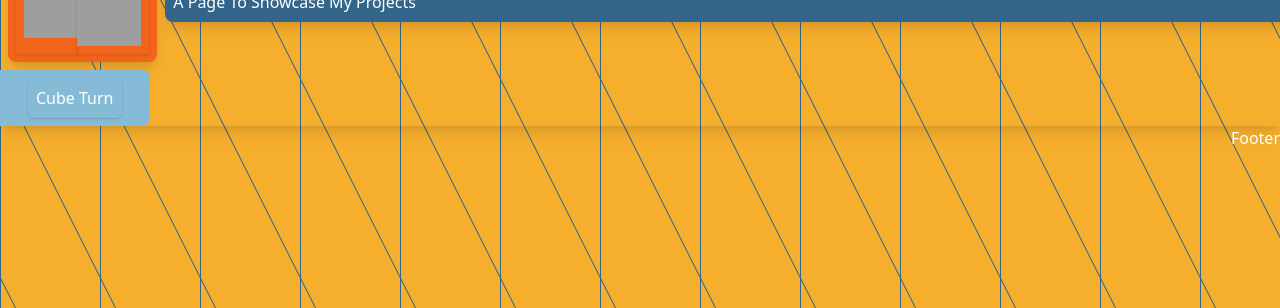
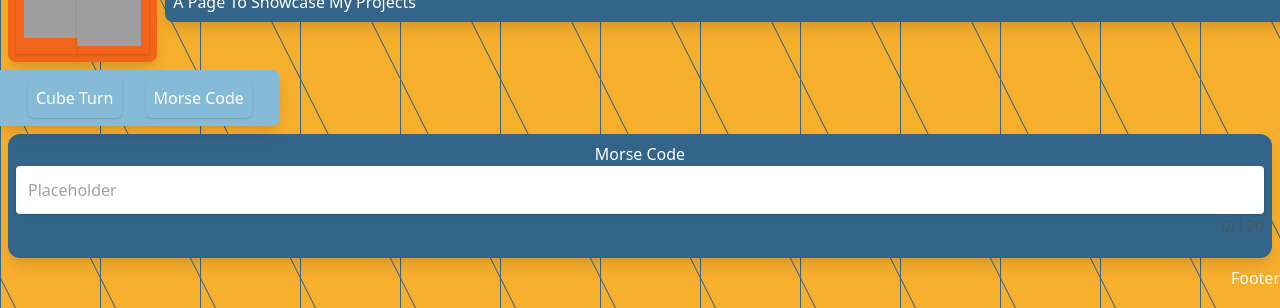
Before and after one commit to maxazillion/React-Projects, a React (Create React App) app: page /MorseCode in a window 1280 px wide. Shown: the part 122-430 px from the top of the page. Built offline with nearby package versions, Linux system fonts and the light colour scheme; grey boxes are pictures that could not be loaded.

Commit message:
add text field for morse code, with char checking

```diff
--- a/src/App.js
+++ b/src/App.js
@@ -1,7 +1,7 @@
 import { BrowserRouter as Router, Route, Switch } from "react-router-dom";
 import "./App.css";
 import { Footer, Header, NavBar } from "./components";
-import { CubeTurn } from "./pages";
+import { CubeTurn, MorseCode } from "./pages";
 
 function App() {
   return (
@@ -15,6 +15,11 @@
               <CubeTurn />
             </Route>
           </Switch>
+          <Switch>
+            <Route path="/MorseCode">
+              <MorseCode />
+            </Route>
+          </Switch>
         </Router>
       </div>
       <Footer />
--- a/src/components/NavBar/index.js
+++ b/src/components/NavBar/index.js
@@ -5,12 +5,17 @@
 
 function NavBar() {
   return (
-    <div className="flex shadow-lg">
+    <div className="flex">
       <nav>
-        <ul className="flex gap-2 DarkSkyBlue rounded-r-lg pl-5 pr-5  max-w-full">
+        <ul className="flex gap-2 DarkSkyBlue rounded-r-lg pl-5 pr-5  max-w-full shadow-lg">
           <li>
             <Link className={linkClass} to="./CubeTurn">
               Cube Turn
+            </Link>
+          </li>
+          <li>
+            <Link className={linkClass} to="./MorseCode">
+              Morse Code
             </Link>
           </li>
         </ul>
--- /dev/null
+++ b/src/pages/MorseCode/index.js
@@ -0,0 +1,35 @@
+import { useState } from "react";
+
+function MorseCode() {
+  const [charUsed, setCharUsed] = useState(0);
+  const maxChar = "120";
+
+  function handleType(event) {
+    if (event.target.value.length > maxChar) {
+      event.target.value = event.target.value.slice(0, -1);
+    }
+    setCharUsed(event.target.value.length);
+  }
+
+  return (
+    <div className="fullScreen shadow-lg flex flex-col p-2 QueenBlue m-2 rounded-xl">
+      <h1 className="self-center">Morse Code</h1>
+      <div className="mb-3 pt-0 flex flex-col">
+        <input
+          type="text"
+          placeholder="Placeholder"
+          onKeyUp={handleType}
+          className="px-3 py-3 placeholder-blueGray-300 text-blueGray-600 relative bg-white text-black rounded text-base border-0 shadow outline-none focus:outline-none focus:ring w-full"
+        />
+        <div className="flex flex-col">
+          <div className="self-end flex text-gray-600">
+            <h1>{charUsed}</h1>
+            <h1>/{maxChar}</h1>
+          </div>
+        </div>
+      </div>
+    </div>
+  );
+}
+
+export default MorseCode;
--- a/src/pages/index.js
+++ b/src/pages/index.js
@@ -1 +1,2 @@
 export { default as CubeTurn } from "./CubeTurn";
+export { default as MorseCode } from "./MorseCode";
```
